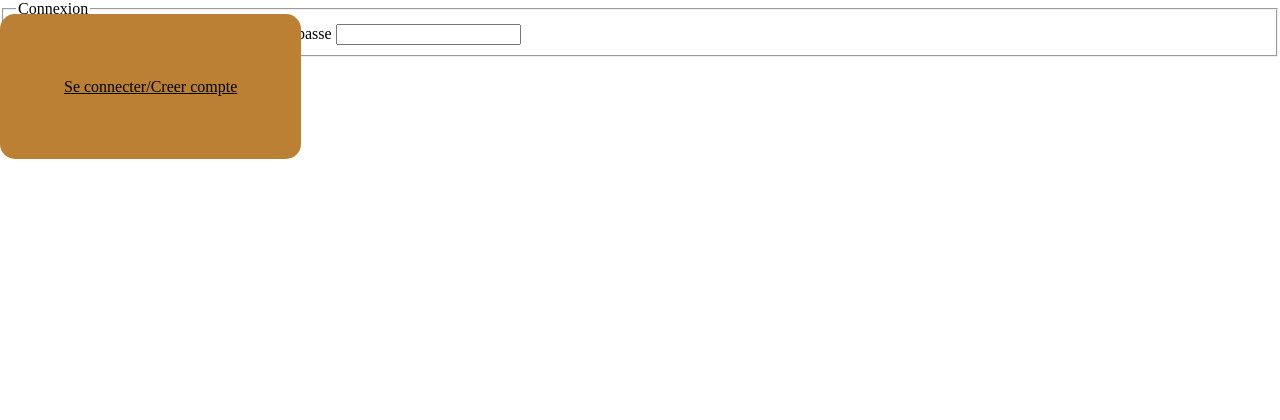
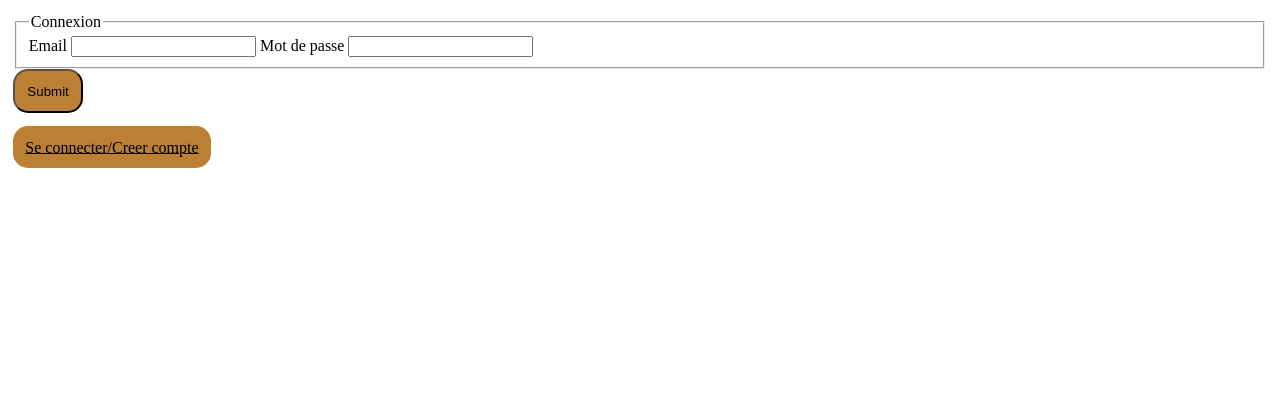
Before and after one commit to JeromeTardivon/Exerciseur-en-Ligne, a PHP site: page /login.php in a window 1280 px wide. Shown: the part 159-579 px from the top of the page. Run offline with PHP 8.4, Linux system fonts and the light colour scheme; data that the repository does not hold is empty.

Commit message:
correction comment index + ajout id et class dans login + continuation css

```diff
--- a/exerciseur/css/style.css
+++ b/exerciseur/css/style.css
@@ -392,6 +392,18 @@ input[type="search"] {
     width: 10em;
 }
 
+#login {
+    margin: 1%;
+}
+
+#login > div {
+    padding-top: 2%;
+}
+
+#login .btn {
+    padding: 1%;
+}
+
 footer {
     display: flex;
     flex-direction: row;
--- a/exerciseur/index.php
+++ b/exerciseur/index.php
@@ -16,7 +16,7 @@
     <div class="searching-section">
         <form action="" method="post">
             <div>
-                <-- @Bastien changement de h2 dans le label parce que c'est interdit ça bonne journée-->
+                <!-- @Bastien changement de h2 dans le label parce que c'est interdit ça bonne journée-->
                 <label for="exerciseSearchBar"><h2>Rechercher un exercice par mot clé</h2></label>
 
                 <div>
--- a/exerciseur/login.php
+++ b/exerciseur/login.php
@@ -8,7 +8,7 @@ include 'modules/include.php' ?>
 <!-- nav -->
 <?php include 'modules/header.php' ?>
 
-<main>
+<main id="login">
     <form action="/processing-forms/processing-form-login.php" method="post">
         <fieldset>
             <legend>Connexion</legend>
@@ -18,7 +18,8 @@ include 'modules/include.php' ?>
             <label for="password">Mot de passe</label>
             <input id="password" type="password" name="password">
         </fieldset>
-        <input type="submit">
+
+        <input class="btn" type="submit">
     </form>
     <div>
         <a  class="btn" href="../signup.php">Se connecter/Creer compte</a>
```
